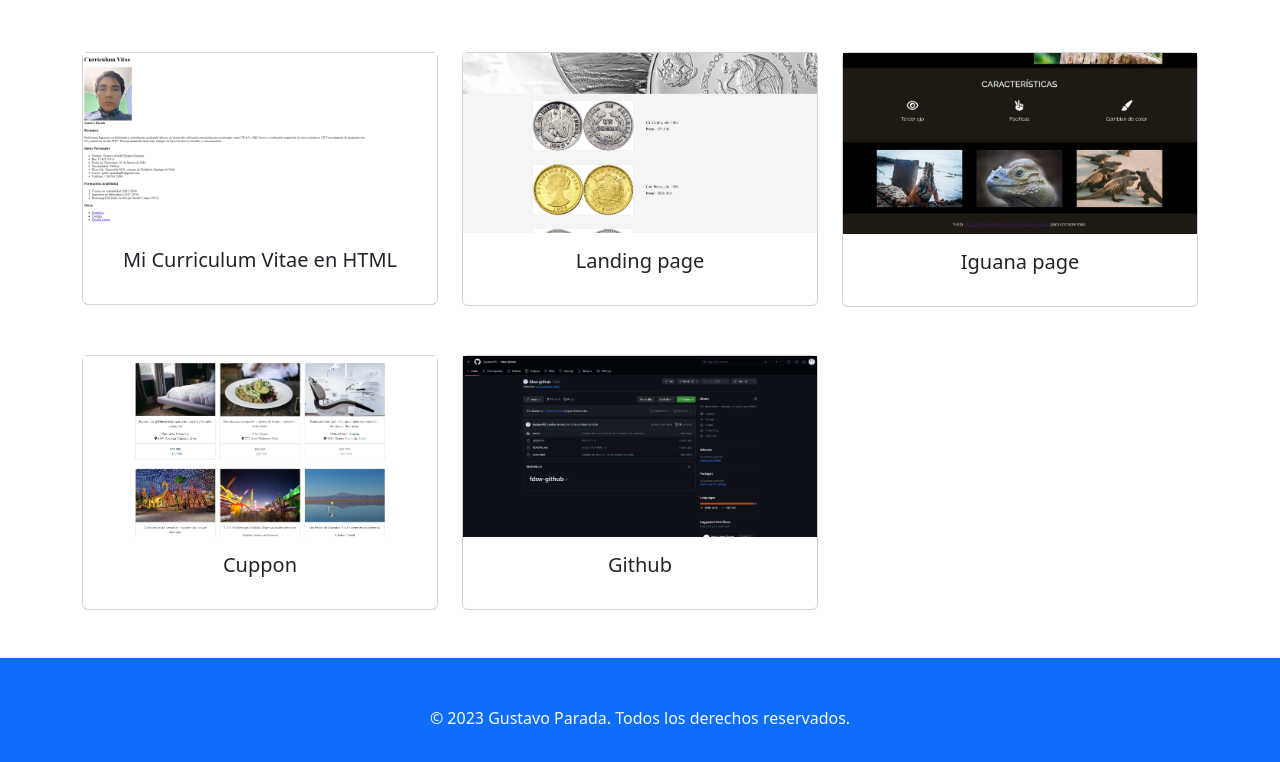
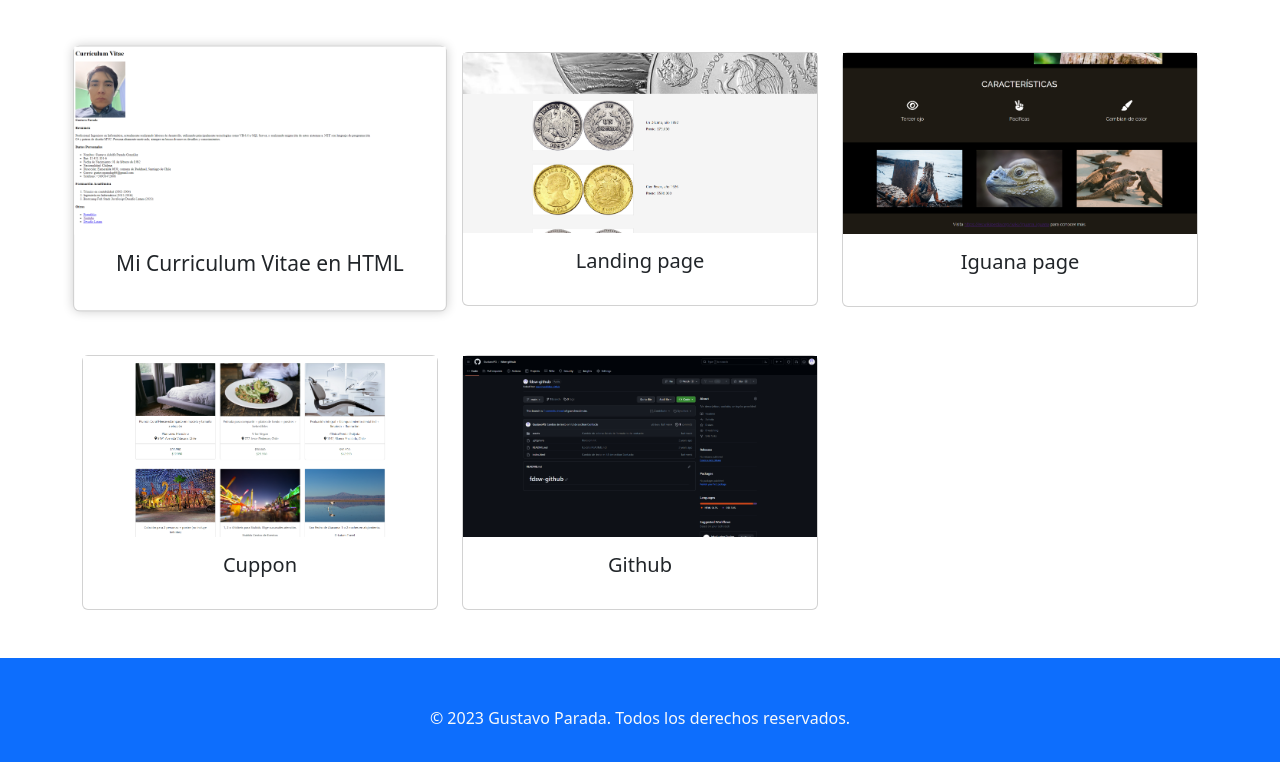
Before and after one commit to GustavoPG/GustavoPG.github.io, a plain HTML site: page portafolio.html in a window 1280 px wide. In both pictures the pointer is over the element 260 px from the left and 350 px from the top of the page. Shown: the part 172-934 px from the top of the page. Drawn offline with nearby package versions, Linux system fonts and the light colour scheme.

Commit message:
Last Commit

```diff
--- a/assets/css/style.css
+++ b/assets/css/style.css
@@ -42,6 +42,12 @@ body{
     text-align: center;
 }
 
+.card:hover {
+    /* Estilos para la tarjeta con hover */
+    transform: scale(1.05); /* Aumenta el tamaño al hacer hover */
+    box-shadow: 0px 0px 10px 0px rgba(0,0,0,0.2); /* Agrega sombra */
+}
+
 
 /* FIN MAIN (CARDS) */
 
```
Also changed, not shown: index.html (+1 -1 lines).
